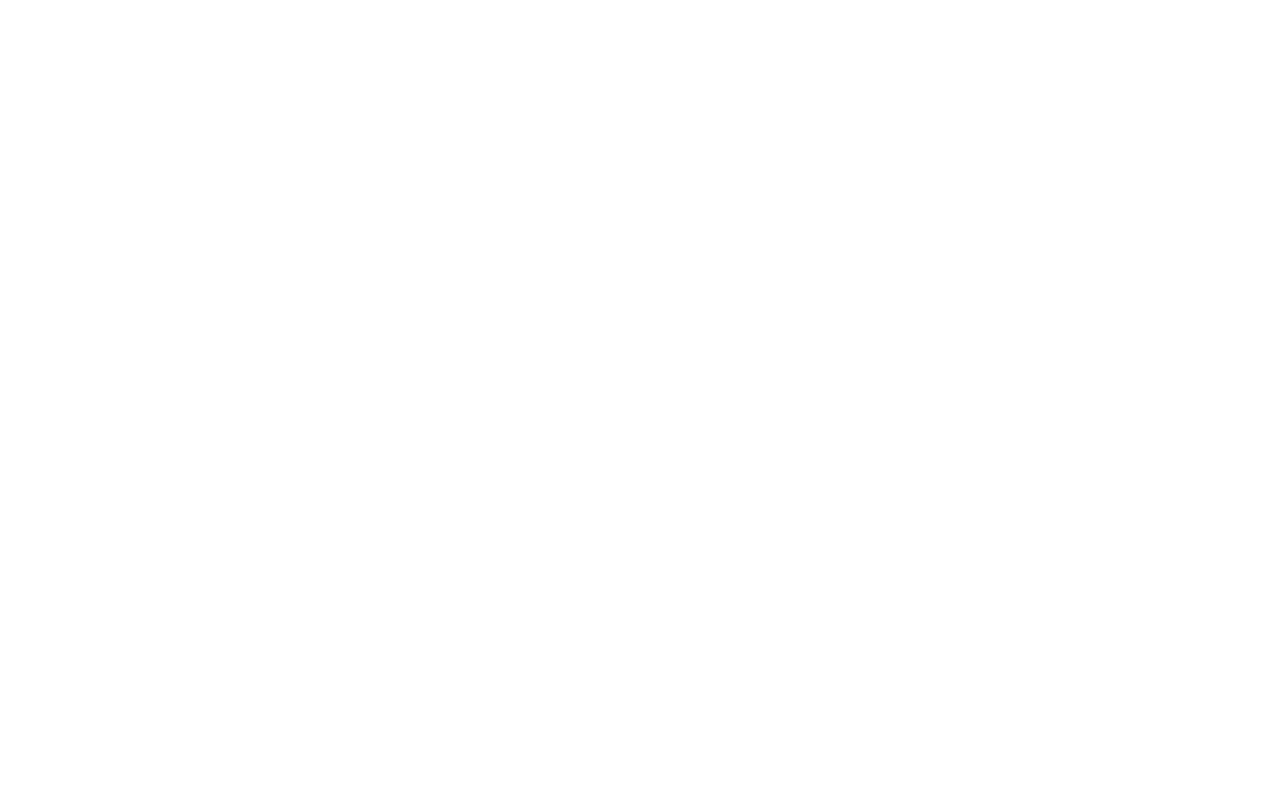
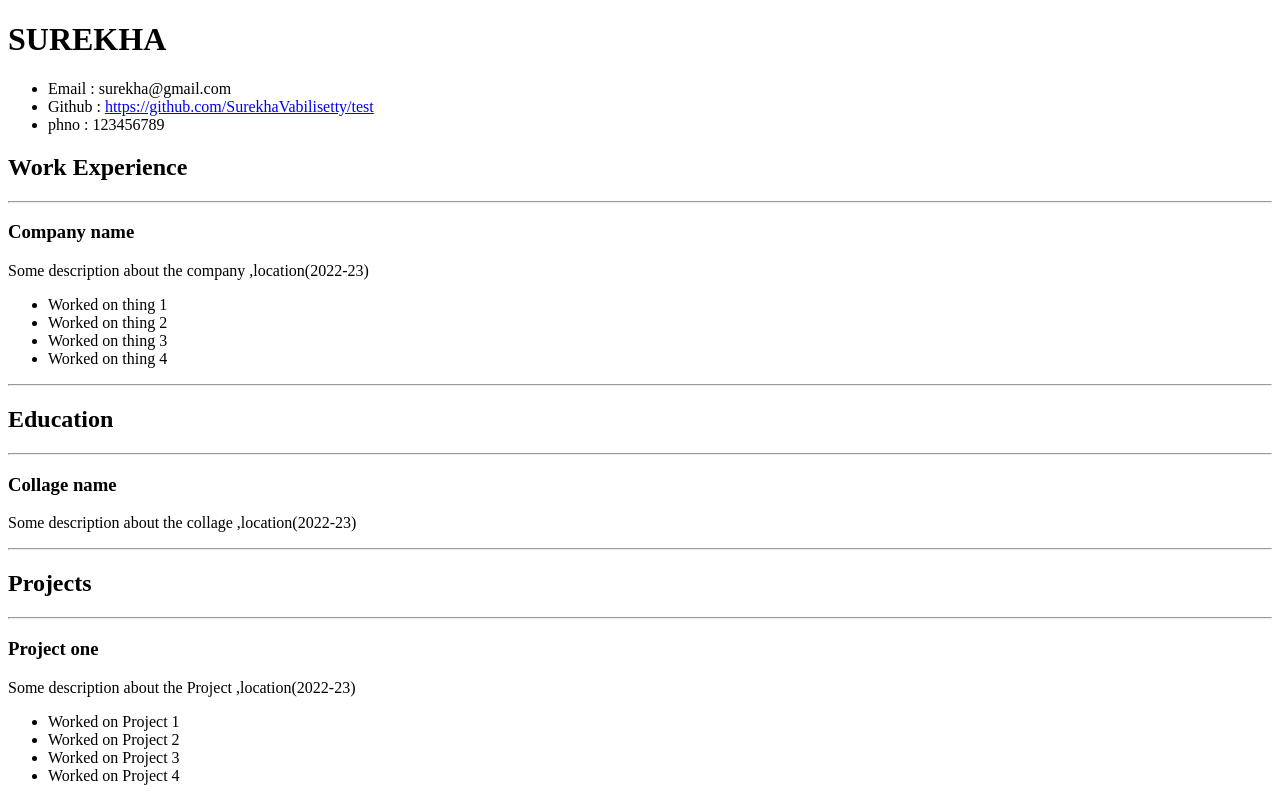
Before and after one commit to SurekhaVabilisetty/test, a plain HTML site: page index.html in a window 1280 px wide. Drawn offline with Linux system fonts and the light colour scheme.

Commit message:
some change

```diff
--- a/index.html
+++ b/index.html
@@ -1,6 +1,78 @@
+<!DOCTYPE html>
+<html lang="en">
+<head>
+    <meta charset="UTF-8">
+    <meta http-equiv="X-UA-Compatible" content="IE=edge">
+    <meta name="viewport" content="width=device-width, initial-scale=1.0">
+    <title>Resume</title>
+</head>
+<body>
+
+</body>
+</html>
 <html>
+    <head>
+        <title>Resume</title>
+    </head>
     <body>
-        <title>Resume</title>
+        <div>
+           <h1>SUREKHA</h1>
+           <ul>
+            <li>Email : surekha@gmail.com</li>
+            <li>Github : <a href="https://github.com/SurekhaVabilisetty/test">https://github.com/SurekhaVabilisetty/test </a></li>
+            <li>phno : 123456789</li>
+           </ul>
+        </div>
+        <div>
+            <h2>Work Experience</h2>
+            <hr>
+            <h3>Company name</h3>
+            <p>Some description about the company ,location(2022-23)</p>
+            <ul>
+                <li>
+                    Worked on thing 1
+                </li>
+                <li>
+                    Worked on thing 2
+                </li>
+                <li>
+                    Worked on thing 3
+                </li>
+                <li>
+                    Worked on thing 4
+                </li>
+            </ul>
+        </div>
+        <hr>
+        <div>
+            <h2>Education</h2>
+            <hr>
+            <h3>Collage name</h3>
+            <p>Some description about the collage ,location(2022-23)</p>
+
+        </div>
+
+        <hr>
+        <div>
+            <h2>Projects</h2>
+            <hr>
+            <h3>Project one</h3>
+            <p>Some description about the Project ,location(2022-23)</p>
+            <ul>
+                <li>
+                    Worked on Project 1
+                </li>
+                <li>
+                    Worked on Project 2
+                </li>
+                <li>
+                    Worked on Project 3
+                </li>
+                <li>
+                    Worked on Project 4
+                </li>
+            </ul>
+        </div>
     </body>
 
 </html>
```
